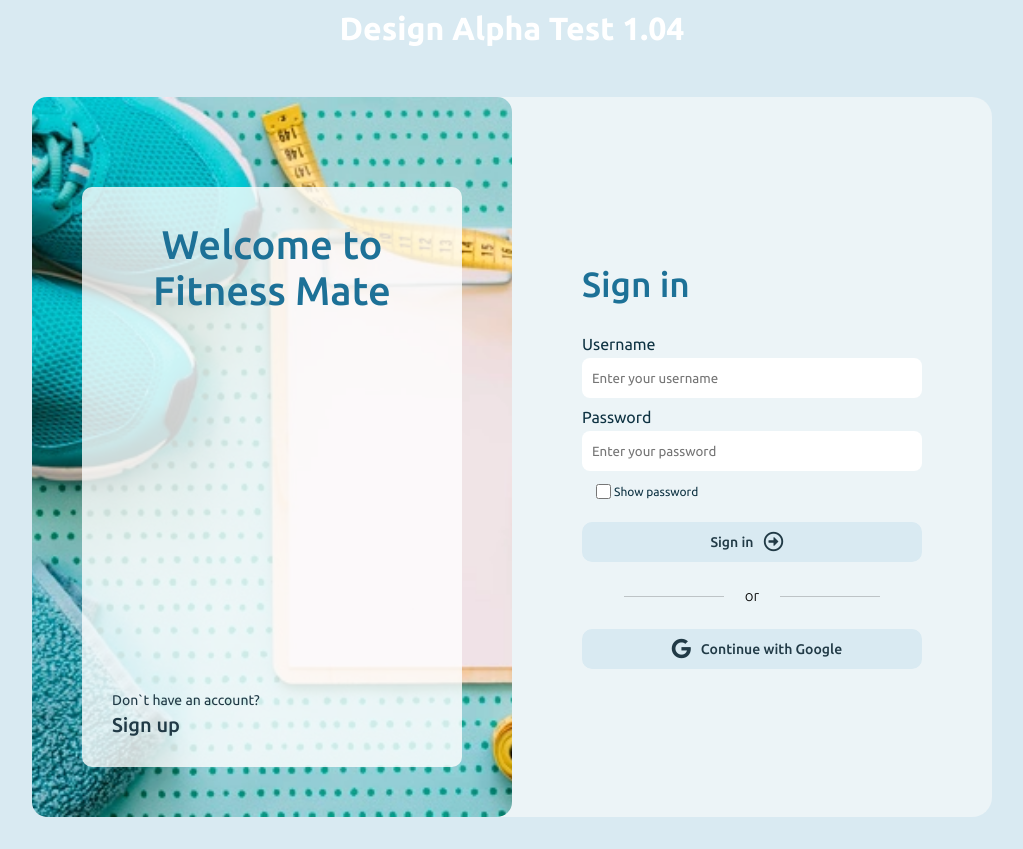
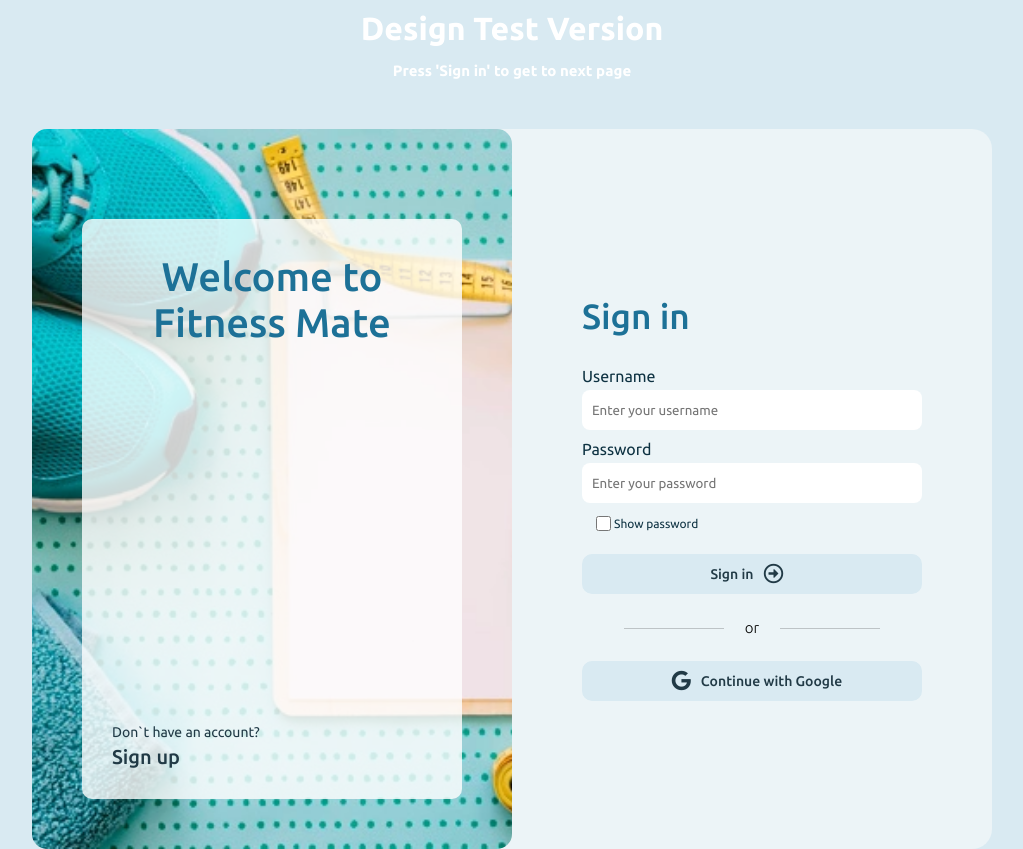
Before and after one commit to AdreanRamires/adreanramires.github.io, a React (Create React App) app: page / in a window 1280 px wide. Shown: the whole page, without its empty margins (128-1151 px from the left). Before the commit the page ends 817 px from the top, so only its background shows below. Built offline with nearby package versions, Linux system fonts and the light colour scheme.

Commit message:
minor changes

```diff
--- a/src/App.js
+++ b/src/App.js
@@ -8,15 +8,21 @@ function App() {
 
   const onSignedInHandler = (props) => {
     setSignedIn((prevState) => {
-      return !prevState
-    })
-  }
+      return !prevState;
+    });
+  };
 
   return (
     <React.Fragment>
-      <h1 style={{ "textAlign": "center", color: "white", 'margin': '10px' }}>
-        Design Alpha Test 1.04
+      <h1 style={{ textAlign: "center", color: "white", margin: "10px" }}>
+        Design Test Version
+        <p style={{ fontSize: "15px" }}>
+          {signedIn
+            ? "Press 'Sign in' to get to next page"
+            : "Refresh the page to go back"}
+        </p>
       </h1>
+
       {signedIn ? <Login signedIn={onSignedInHandler} /> : <MainWrapper />}
     </React.Fragment>
   );
```
